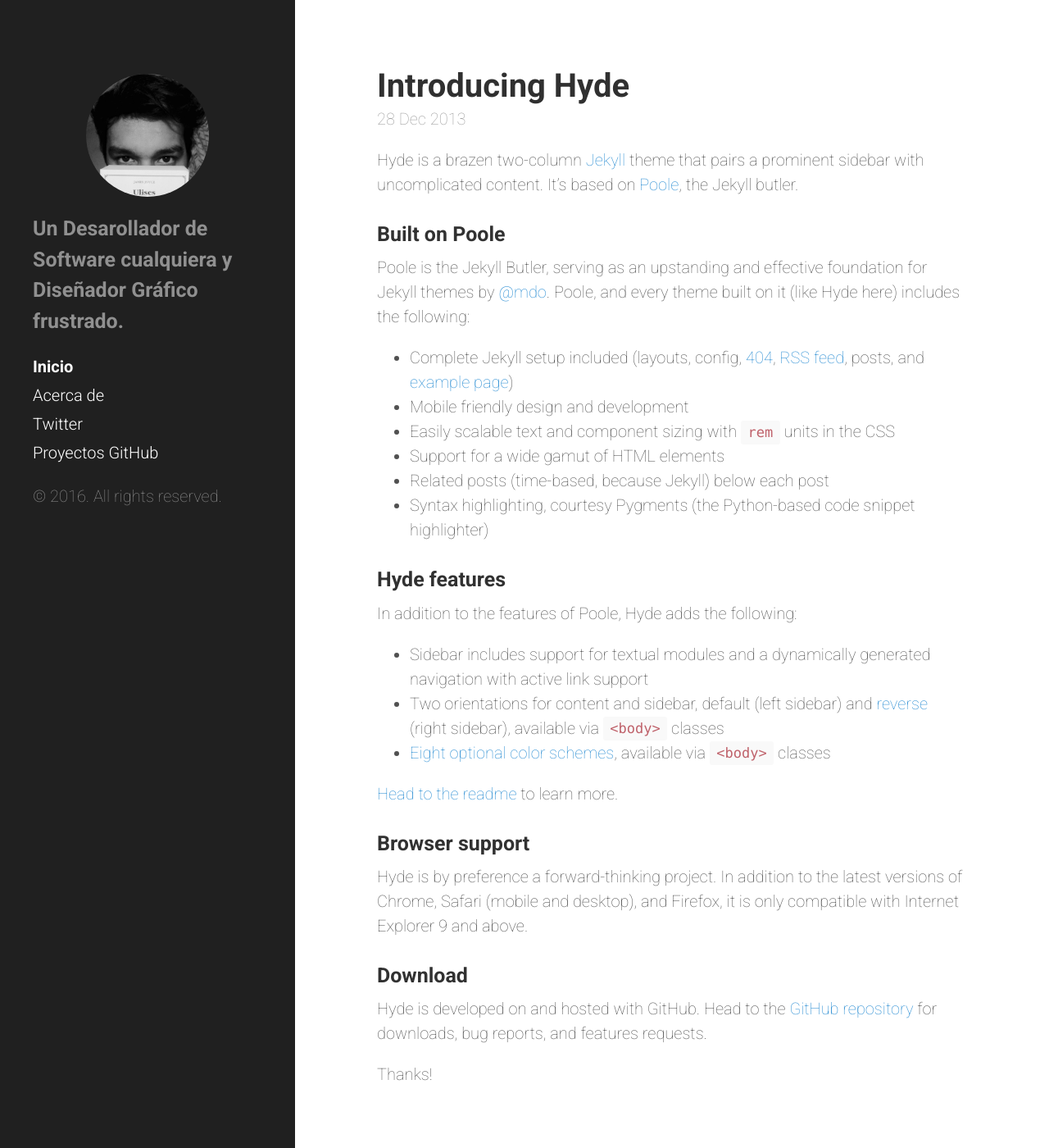
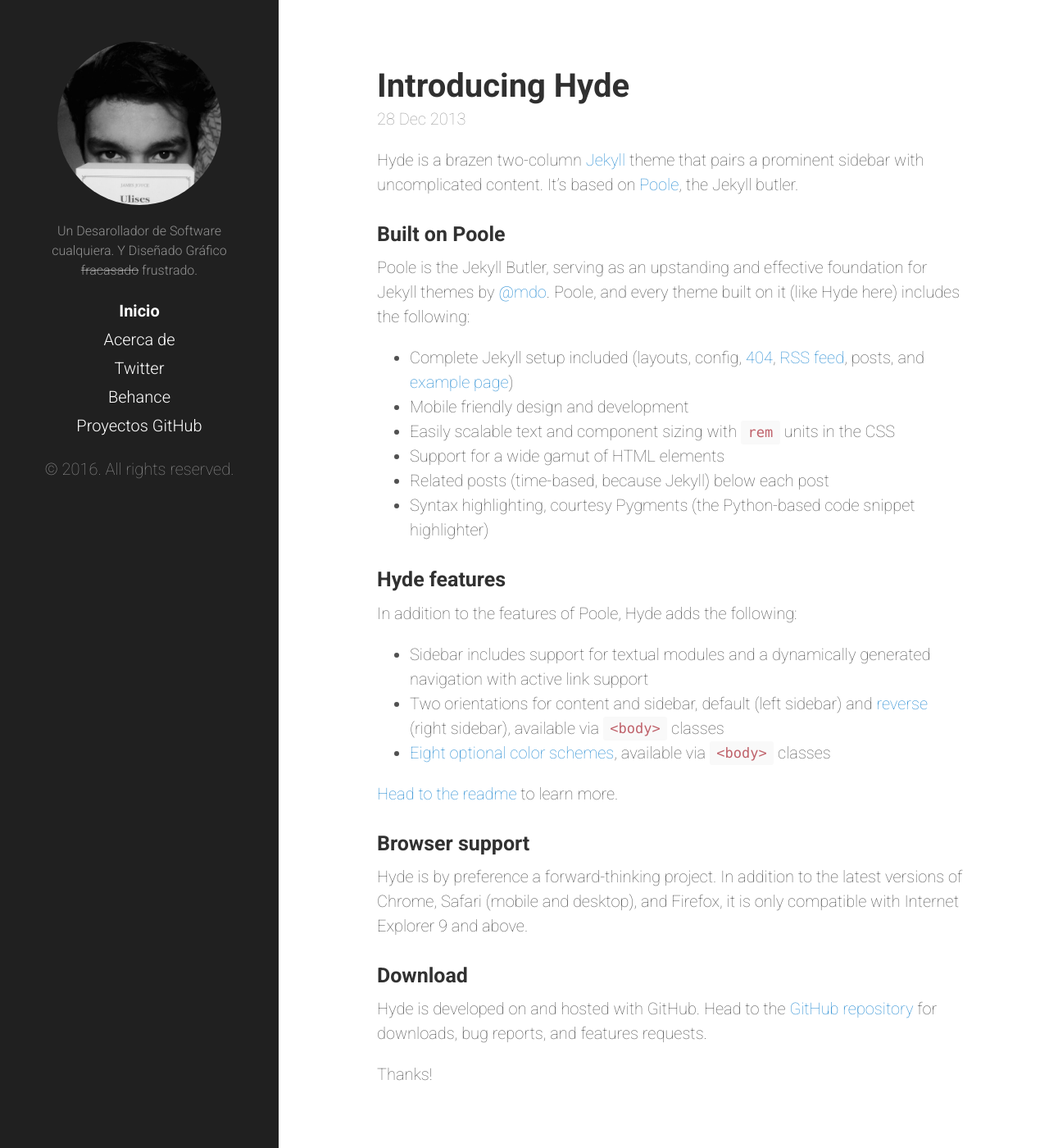
Before and after one commit to MrGaytan/MrGaytan.github.io, a Jekyll site: the page built from index.html, in a window 1280 px wide and 1400 px high. Shown: the whole window at 82% size. Built offline with Jekyll 4.4.1, drawn with Linux system fonts in a browser that asks for light colours; Markdown is read by kramdown in place of the engine named in the settings; the list of posts is cut into pages by our own code.

Commit message:
Cambios de fuente de sitio

```diff
--- a/_config.yml
+++ b/_config.yml
@@ -8,7 +8,7 @@
 # Setup
 title:
 tagline:
-description:      'Un Desarollador de Software cualquiera y Diseñador Gráfico frustrado.'
+description:      'Un Desarollador de Software cualquiera. Y Diseñado Gráfico <strike>fracasado</strike> frustrado.'
 url:              http://mrgaytan.github.io
 baseurl:          /
 
--- a/_includes/sidebar.html
+++ b/_includes/sidebar.html
@@ -1,7 +1,6 @@
 <div class="sidebar">
   <div class="container sidebar-sticky">
-
-
+  <center>
       <div class="sidebar-about">
         <center><img class="profilepic" src="/public/mrgaytan.jpg"></center>
         <h1>
@@ -26,9 +25,11 @@
           {% endif %}
         {% endfor %}
         <a class="sidebar-nav-item" href="http://twitter.com/mrgaytan">Twitter</a>
+        <a class="sidebar-nav-item" href="http://www.behance.com/mrgaytan">Behance</a>
         <a class="sidebar-nav-item" href="{{ site.github.repo }}">Proyectos GitHub</a>
       </nav>
 
       <p>&copy; {{ site.time | date: '%Y' }}. All rights reserved.</p>
+    </center>
   </div>
 </div>
--- a/public/css/hyde.css
+++ b/public/css/hyde.css
@@ -66,7 +66,7 @@
     top: 0;
     left: 0;
     bottom: 0;
-    width: 18rem;
+    width: 17rem;
     text-align: left;
   }
 }
@@ -82,18 +82,17 @@
   margin-top: 0;
   font-family: 'Roboto', sans-serif;
   font-weight: 700;
-  font-size: 3.25rem;
+  font-size: 1.25rem;
 }
 
 .lead{
   font-family: 'Roboto', sans-serif;
-  font-weight: 700;
 }
 
 .profilepic{
   border-radius: 50%;
-  width: 150px;
-  height: 150px;
+  width: 200px;
+  height: 200px;
 }
 
 /* Sidebar nav */
@@ -126,7 +125,7 @@
     right:  1rem;
     bottom: 1rem;
     left:   1rem;
-    padding-top: 3rem;
+    padding-top: 1rem;
   }
 }
 
--- a/public/css/poole.css
+++ b/public/css/poole.css
@@ -77,7 +77,7 @@
 /* `:focus` is linked to `:hover` for basic accessibility */
 a:hover,
 a:focus {
-  text-decoration: none;
+  color: #268bd2;
 }
 
 /* Headings */
@@ -260,7 +260,7 @@
  */
 
 .lead {
-  font-size: 1.25rem;
+  font-size: .8rem;
   font-weight: 300;
 }
 
```
Lines whose indentation alone changed are shown as unchanged.
